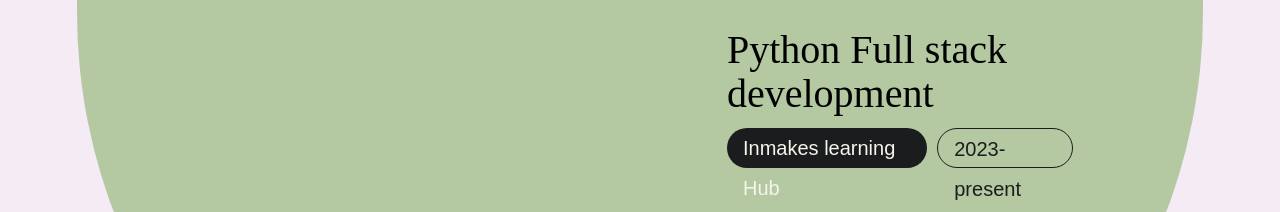
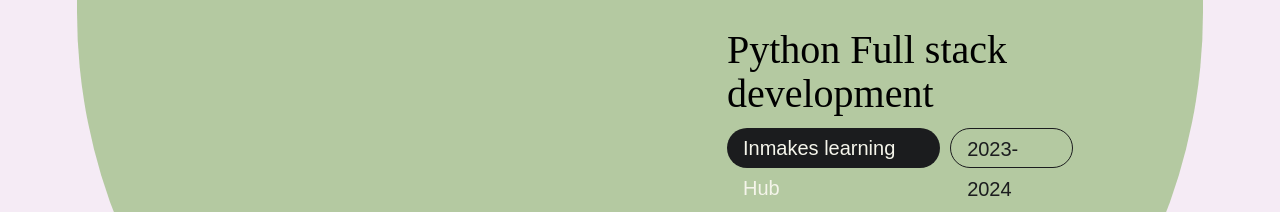
Before and after one commit to sunandasubash/SunandaSubash, a plain HTML site: page index.html in a window 1280 px wide. Shown: the part 2440-2652 px from the top of the page. Drawn offline with Linux system fonts and the light colour scheme; no server answers; a web font is replaced by a local one.

Commit message:
Update index.html

```diff
--- a/index.html
+++ b/index.html
@@ -147,7 +147,7 @@ a.appendChild(r);
                                         <div class="mentorship__item-event">Python Full stack development</div>
                                         <div class="mentorship__item-pills">
                                             <div class="mentorship__item-title"><a href="https://inmakeslh.in/account/dashboard.php"> Inmakes learning Hub</a></div>
-                                            <div class="mentorship__item-dates">2023-present</div>
+                                            <div class="mentorship__item-dates">2023-2024</div>
                                         </div>
                                     </div>
                                     <div class="mentorship__item">
```
